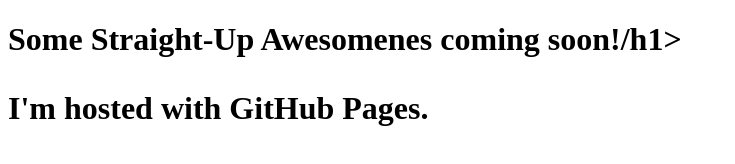
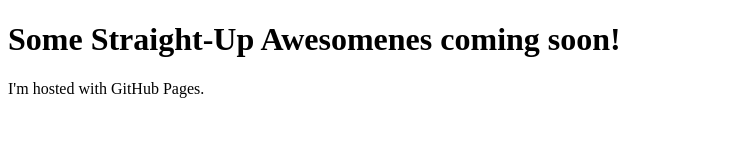
Before and after one commit to digitalmick/digitalmick.github.io, a plain HTML site: page index.html in a window 1280 px wide. Shown: the whole page, without its empty margins (0-735 px from the left). Drawn offline with Linux system fonts and the light colour scheme.

Commit message:
update index.html
fixed broken code in line 4

```diff
--- a/index.html
+++ b/index.html
@@ -1,7 +1,7 @@
 <!DOCTYPE html>
 <html>
 <body>
-<h1>Some Straight-Up Awesomenes coming soon!/h1>
+<h1>Some Straight-Up Awesomenes coming soon!</h1>
 <p>I'm hosted with GitHub Pages.</p>
 </body>
 </html>
```
